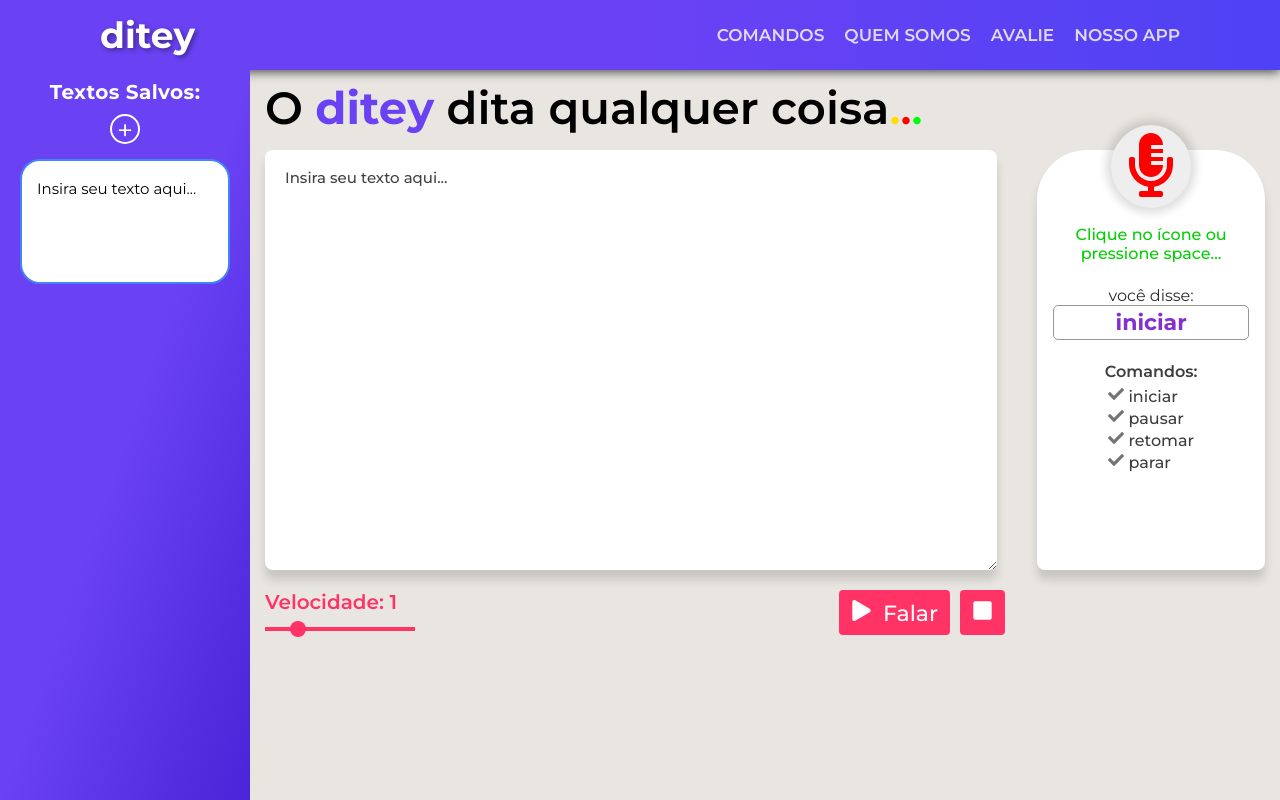
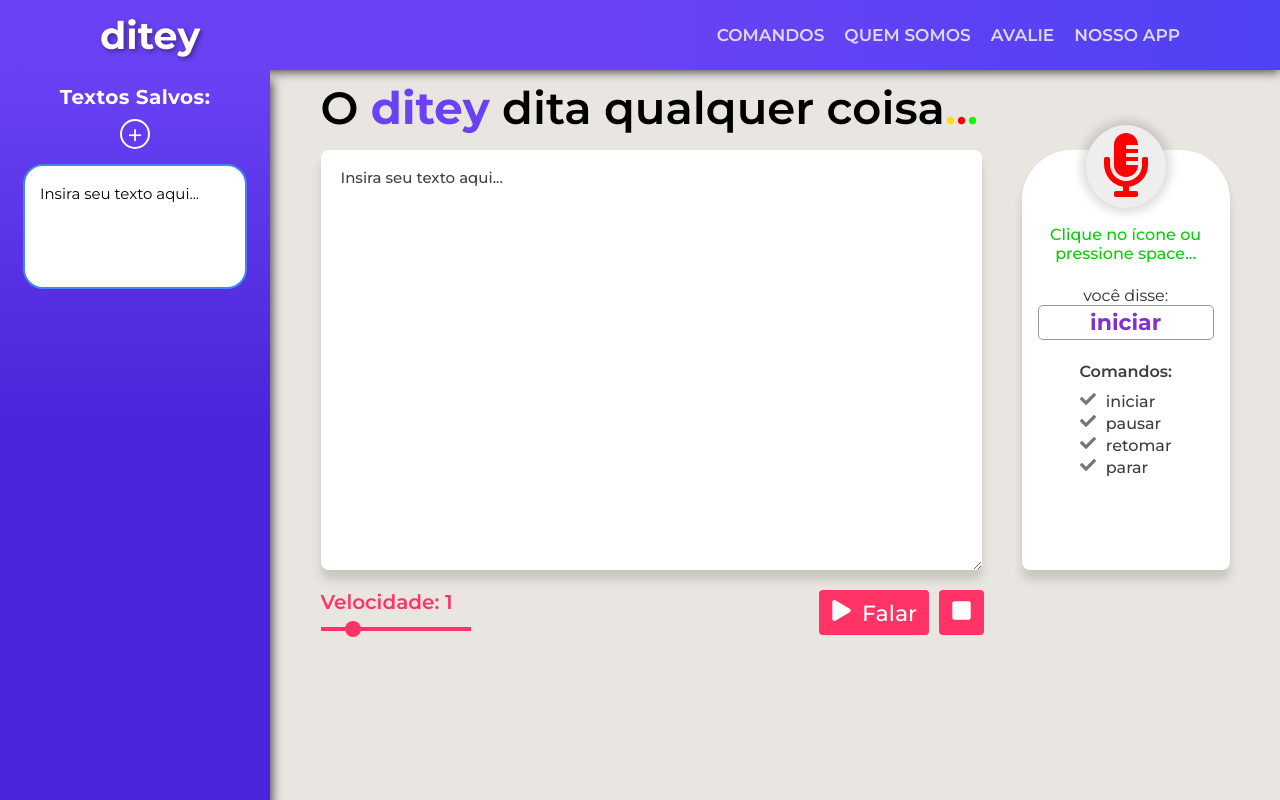
Before and after one commit to rodrigosuelli/ditey-web, a React (Create React App) app: page / in a window 1280 px wide. Built offline with nearby package versions, Linux system fonts and the light colour scheme.

Commit message:
style: Add responsive design

```diff
--- a/src/components/header/index.js
+++ b/src/components/header/index.js
@@ -7,9 +7,16 @@ import './styles.css'
 function Header() {
     return(
         <header>
-            <Link className="logo" to="/">
-            <span className="logo-brand">ditey</span>
-            </Link>
+            <div className="logo-container">
+                <div className="hamburger">
+                    <div className="line"></div>
+                    <div className="line"></div>
+                    <div className="line"></div>
+                </div>
+                <Link className="logo" to="/">
+                <span className="logo-brand">ditey</span>
+                </Link>
+            </div>
 
             <nav>
              <ul className="nav-links">
@@ -26,12 +33,6 @@ function Header() {
                      <Link className="nav-link" to="#">nosso app</Link>
                  </li>
              </ul>
-
-              <div className="hamburger">
-                        <div className="line"></div>
-                        <div className="line"></div>
-                        <div className="line"></div>
-              </div>
             </nav>
         </header>
     );
--- a/src/components/header/styles.css
+++ b/src/components/header/styles.css
@@ -9,6 +9,11 @@ header {
     flex-direction: row;
     box-shadow: 0 2px 10px 0 #474747;
     justify-content: space-between;
+}
+
+div.logo-container {
+    display: flex;
+    align-items: center;
 }
 
 ul.nav-links {
@@ -36,33 +41,11 @@ a.nav-link {
 }
 
 .logo-brand {
-    font-size: 36px;
+    font-size: 38px;
     font-weight: bold;
     color: #fff;
     text-shadow: 2px 2px 5px #0000006b;
 }
-
-@media screen and (max-width: 890px) {
-    ul.nav-links {
-        display: none;
-    }
-
-    .line {
-        width: 30px;
-        box-shadow: 0 0 4px 0 #00000075;
-        height: 3px;
-        border-radius: 1px;
-        background-color: #fff;
-        margin: 5px;
-    }
-
-    .hamburger {
-        cursor: pointer;
-        margin-right: 10px;
-    }
-}
-
-
 
 a.nav-link:hover {
     color: #fff;
@@ -85,3 +68,28 @@ a.nav-link:hover::after {
     opacity: 100%;
     bottom: -4px;
 }
+
+@media screen and (max-width: 830px) {
+    header {
+        padding: 0 100px 0 50px;
+        justify-content: center;
+    }
+
+    ul.nav-links {
+        display: none;
+    }
+
+    .line {
+        width: 30px;
+        box-shadow: 0 0 4px 0 #00000075;
+        height: 3px;
+        border-radius: 1px;
+        background-color: #fff;
+        margin: 5px;
+    }
+
+    .hamburger {
+        cursor: pointer;
+        margin-right: 10px;
+    }
+}
--- a/src/components/sidebar/index.js
+++ b/src/components/sidebar/index.js
@@ -34,6 +34,7 @@ export default function Sidebar(props) {
 
     return(
         <aside>
+            <div className="sidebar-container">
                 <h3 className="title">Textos Salvos:</h3>
                 <button onClick={() => props.onTextAdd()}
                 title="Adicionar Texto"
@@ -46,8 +47,8 @@ export default function Sidebar(props) {
                     var divClass = index === props.activeText ? 'active' : '';
 
                     return loadedTexts(index, btnClass, divClass);
-            })
-         }
+                })}
+            </div>
         </aside>
     );
 }
--- a/src/components/sidebar/styles.css
+++ b/src/components/sidebar/styles.css
@@ -1,11 +1,18 @@
 aside {
     grid-area: aside;
-    padding: 10px 20px;
+    padding: 15px 0;
+    height: 100%;
+    background: linear-gradient(to bottom, #6a42f4, #4b23d8, #4b23d8);
+    box-shadow: 2px 10px 10px 0 #474747;
+}
+
+div.sidebar-container {
+    width: 83%;
+    margin-left: auto;
+    margin-right: auto;
     display: flex;
     flex-direction: column;
     align-items: center;
-    height: 100%;
-    background: linear-gradient(to bottom right, #6a42f4, #6a42f4, #4b23d8);
 }
 
 .title, .btn-add {
@@ -22,7 +29,7 @@ aside {
     width: 30px;
     height: 30px;
     border: 2px solid #fff;
-    background-color: #6A42F4;
+    background: transparent;
     font-size: 28px;
     line-height: 28px;
     margin: 10px 0 15px 0;
@@ -86,6 +93,12 @@ button.trash-disable {
     transition: all 150ms;
 }
 
+@media only screen and (max-width: 1006px) {
+    aside {
+        display: none;
+    }
+}
+
 
 /* REACT-TRANSITION-GROUP */
 /* .animated-enter {
--- a/src/pages/main/index.js
+++ b/src/pages/main/index.js
@@ -185,18 +185,24 @@ export default function Main() {
                         </textarea>
 
                         <div className="commands-container">
-                            <button onClick={handleHear} className="mic">
-                            <FaMicrophoneAlt size={64} color="#FF0000"/>
-                            </button>
-                            <p className="commands-title">{micStatus}</p>
-                            <p style={{color: '#2c2c2c'}}>você disse:</p>
-                            <p className="command">{command}</p>
-                            <p className="table-title">Comandos:</p>
+                            <div className="mic-container">
+                                <button onClick={handleHear} className="mic">
+                                <FaMicrophoneAlt size={64} color="#FF0000"/>
+                                </button>
+                                <p className="commands-title">{micStatus}</p>
+                            </div>
+                            <div className="spoken-command-container">
+                                <p style={{color: '#2c2c2c', textAlign: 'center'}}>você disse:</p>
+                                <p className="command">{command}</p>
+                            </div>
                             <div className="command-list">
-                                <p className="table-item"><FaCheck color="#757575"/> iniciar</p>
-                                <p className="table-item"><FaCheck color="#757575"/> pausar</p>
-                                <p className="table-item"><FaCheck color="#757575"/> retomar</p>
-                                <p className="table-item"><FaCheck color="#757575"/> parar</p>
+                                <p className="table-title">Comandos:</p>
+                                <div className="table-items">
+                                    <p className="table-item"><FaCheck style={{marginRight: '10px'}} color="#757575"/>iniciar</p>
+                                    <p className="table-item"><FaCheck style={{marginRight: '10px'}} color="#757575"/>pausar</p>
+                                    <p className="table-item"><FaCheck style={{marginRight: '10px'}} color="#757575"/>retomar</p>
+                                    <p className="table-item"><FaCheck style={{marginRight: '10px'}} color="#757575"/>parar</p>
+                                </div>
                             </div>
                         </div>
                     </section>
@@ -221,19 +227,12 @@ export default function Main() {
                             <button
                             onClick={speakAction === 'Falar' ? handleSpeak : speakAction === 'Pausar' ? handlePause : handlePause}
                             className="speak">
-                            <FaPlay
-                            className="play-icon"
-                            size={21}
-                            color="#fff"
-                            /> {speakAction}
-                            </button>
+                            <FaPlay className="play-icon" size={21} color="#fff" />{speakAction}</button>
+
                             <button
                             onClick={() => window.speechSynthesis.cancel()}
                             className="speak">
-                            <FaStop
-                            size={21}
-                            color="#fff"
-                            />
+                            <FaStop size={21} color="#fff" />
                             </button>
                         </div>
                     </section>
--- a/src/pages/main/styles.css
+++ b/src/pages/main/styles.css
@@ -2,7 +2,7 @@ div.content {
     height: calc(100vh - 70px);
     display: grid;
     grid-template-rows: auto;
-    grid-template-columns: 250px auto;
+    grid-template-columns: minmax(250px, 280px) auto;
     grid-template-areas:
     "aside content";
     grid-area: content;
@@ -11,8 +11,8 @@ div.content {
 }
 
 div.content-right{
-    width: 100%;
-    max-width: 1000px;
+    width: 90%;
+    max-width: 1180px;
     margin: 10px auto;
 }
 /* TITLE */
@@ -38,15 +38,16 @@ h1.slogan {
     color: #00FF00;
 }
 
-textarea.text-input {
-    width: 740px;
-    min-height: 420px;
-}
-
 section.main {
     margin: 15px 0 20px 0px;
     display: flex;
     flex-direction: row;
+    justify-content: space-between;
+}
+
+textarea.text-input {
+    width: 740px;
+    min-height: 420px;
 }
 
 div.commands-container {
@@ -60,6 +61,13 @@ div.commands-container {
     box-shadow: 0 10px 10px 0 #00000023;
     padding: 16px;
     position: relative;
+    display: flex;
+    flex-direction: column;
+    align-items: center;
+}
+
+div.mic-container {
+    width: 100%;
     display: flex;
     flex-direction: column;
     align-items: center;
@@ -82,14 +90,16 @@ div.commands-container button.mic:hover {
 }
 
 p.commands-title {
-    margin-top: 58px;
-    margin-bottom: 22px;
+    margin-top: 59px;
+    margin-bottom: 23px;
     color: #04ce04;
     text-align: center;
-    border-radius: 5px;
     font-weight: 500;
     width: 100%;
-    padding: 1px;
+}
+
+div.spoken-command-container {
+    width: 100%;
 }
 
 p.command {
@@ -107,27 +117,33 @@ p.command {
     text-overflow: ellipsis;
 }
 
+div.command-list {
+    width: 100%;
+    display: flex;
+    flex-direction: column;
+    align-items: center;
+}
+
 p.table-title {
+    width: 100%;
     text-align: center;
-    width: 100%;
-    margin: 22px 0 5px 0;
+    margin: 22px 0 10px 0;
     font-weight: 600;
     color: #3d3d3d;
 }
 
 p.table-item {
-    width: 100%;
     margin-bottom: 2px;
     font-weight: 500;
     color: #3d3d3d;
 }
 
 section.settings {
-    width: 100%;
     display: flex;
     align-items: center;
     justify-content: space-between;
-    width: 740px;
+    width: 73%;
+    max-width: 840px;
 }
 
 div.ajusts {
@@ -143,7 +159,7 @@ p.speed-label {
 }
 
 .play-icon {
-    margin-right: 5px;
+    margin-right: 10px;
 }
 
 button.speak {
@@ -218,3 +234,149 @@ input[type=range]::-webkit-slider-runnable-track {
     background: #FF3366;
     border-radius: 0px;
   }
+
+  /* media queries */
+  @media only screen and (min-width: 1367px) {
+    div.content-right {
+          margin: 20px auto;
+    }
+
+    h1.slogan {
+        font-size: 50px
+    }
+
+    textarea.text-input {
+        width: 840px;
+        min-height: 520px;
+    }
+
+    div.commands-container {
+        width: 250px;
+        height: 520px;
+    }
+
+    p.commands-title {
+        font-size: 17px;
+        font-weight: 600;
+    }
+
+    p.command {
+        font-size: 23px;
+        padding: 3px;
+    }
+
+    p.table-title {
+        margin: 26px 0 10px 0;
+        font-size: 17px;
+    }
+  }
+
+  @media only screen and (max-width: 1240px) {
+    div.content {
+        grid-template-columns: minmax(200px, 230px) auto;
+    }
+
+      h1.slogan {
+          display: none;
+      }
+
+      section.main {
+          flex-direction: column;
+          justify-content: start;
+          align-items: center;
+          margin: 15px 0;
+        }
+
+      textarea.text-input {
+        width: 100%;
+        min-height: 340px;
+    }
+
+      div.commands-container{
+          padding: 10px;
+          flex: 1;
+          width: 100%;
+          order: -1;
+          height: auto;
+          display: flex;
+          flex-direction: row;
+          justify-content: center;
+          align-items: flex-start;
+          margin: 0 0 10px 0;
+          border-top-left-radius: 0;
+          border-top-right-radius: 0;
+          border-radius: 8px;
+          box-shadow: 0px 4px 10px 1px #00000023;
+      }
+
+      div.commands-container button.mic {
+          top: -20px;
+      }
+
+      div.mic-container {
+          width: 50%;
+      }
+
+      div.spoken-command-container {
+          width: 50%;
+      }
+
+      div.command-list {
+          width: 50%;
+      }
+
+      p.table-title {
+          margin: 0 0 10px 0;
+      }
+
+      section.settings {
+          width: 100%;
+          max-width: unset;
+      }
+  }
+
+@media only screen and (max-width: 1006px) {
+    div.content {
+        display: unset;
+    }
+
+    div.content-right {
+        margin-top: 30px;
+    }
+}
+
+@media only screen and (max-width: 500px) {
+    div.content-right {
+        margin: calc(5vh) auto 0 auto;
+    }
+
+    div.commands-container {
+        display: none;
+    }
+
+    textarea.text-input {
+        min-height: 300px;
+    }
+}
+
+@media only screen and (max-width: 370px) {
+    section.settings {
+        flex-direction: column;
+    }
+
+    div.ajusts {
+        width: 160px;
+    }
+
+    p.speed-label {
+        text-align: center;
+    }
+
+    div.actions {
+        margin-top: 15px;
+    }
+
+    button.speak:first-child {
+        margin-left: 0;
+    }
+}
```
Lines whose indentation alone changed are shown as unchanged.
